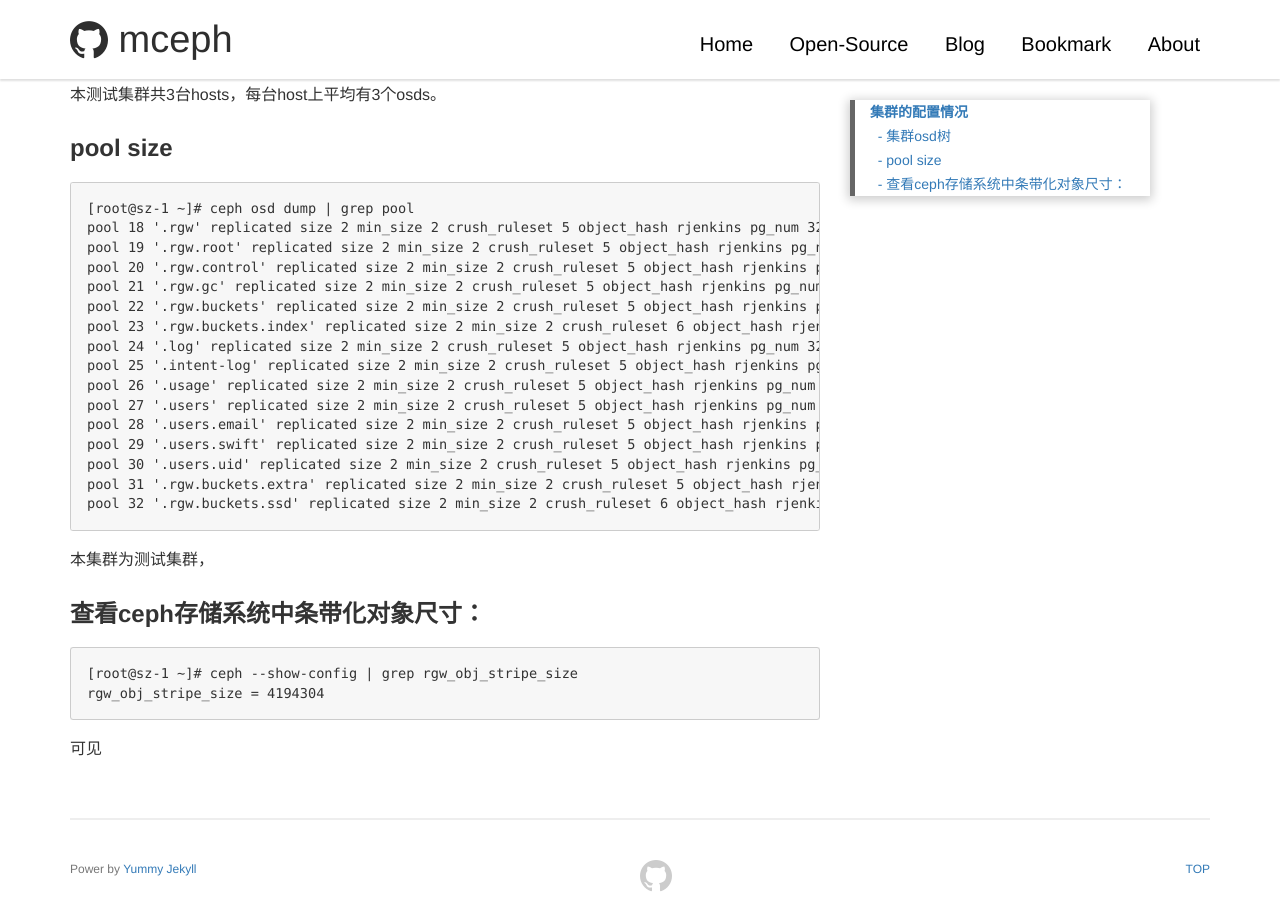
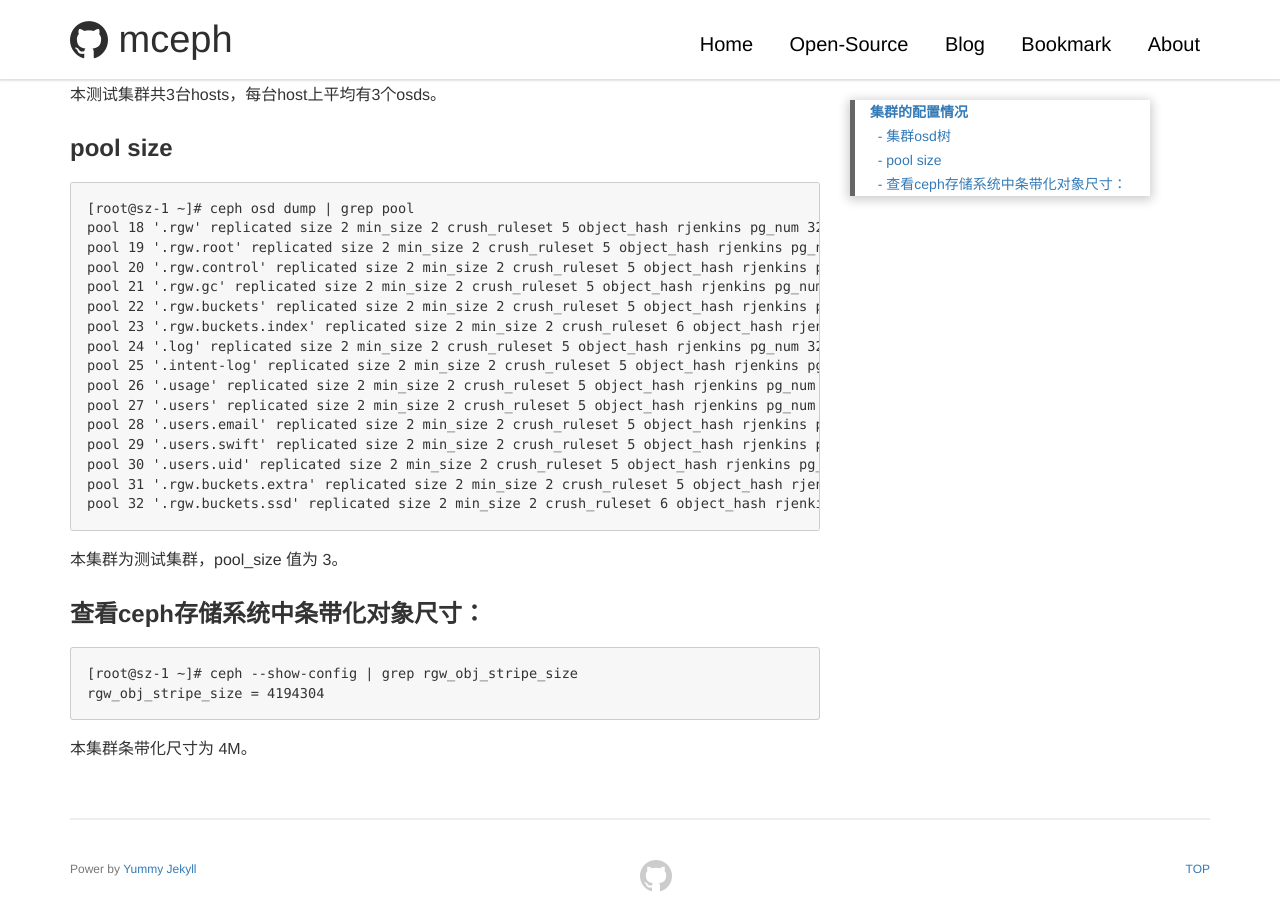
Before and after one commit to mceph/mceph.github.io, a Jekyll site: the page built from _posts/2017/2017-06-16-where-a-file-locate.md, in a window 1280 px wide and 900 px high, scrolled down 1508 px. Built offline with Jekyll 4.4.1, drawn with Linux system fonts in a browser that asks for light colours; comment, search, counter and statistics services are not loaded.

Commit message:
Updates _posts/2017/2017-06-16-where-a-file-locate.md
Auto commit by GitBook Editor

```diff
--- a/_posts/2017/2017-06-16-where-a-file-locate.md
+++ b/_posts/2017/2017-06-16-where-a-file-locate.md
@@ -73,10 +73,10 @@ tags: [原创,ceph,crush算法]
     pool 31 '.rgw.buckets.extra' replicated size 2 min_size 2 crush_ruleset 5 object_hash rjenkins pg_num 32 pgp_num 32 last_change 207 flags hashpspool stripe_width 0
     pool 32 '.rgw.buckets.ssd' replicated size 2 min_size 2 crush_ruleset 6 object_hash rjenkins pg_num 64 pgp_num 64 last_change 209 flags hashpspool stripe_width 0
 
-本集群为测试集群，
+本集群为测试集群，pool_size 值为 3。
 ### 查看ceph存储系统中条带化对象尺寸：
 
     [root@sz-1 ~]# ceph --show-config | grep rgw_obj_stripe_size
     rgw_obj_stripe_size = 4194304
 
-可见
+本集群条带化尺寸为 4M。
```
